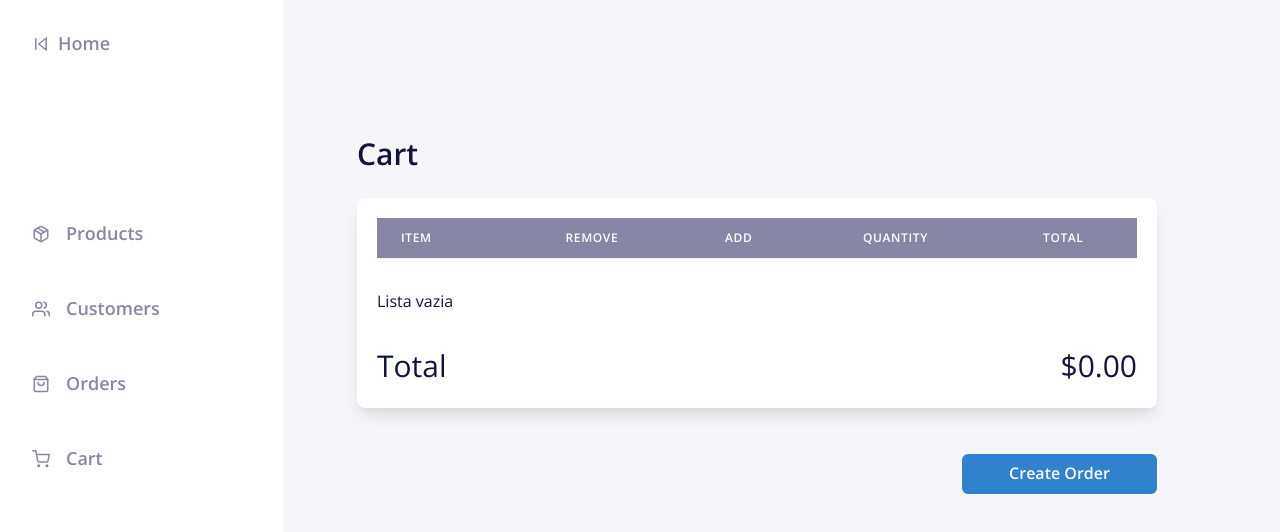
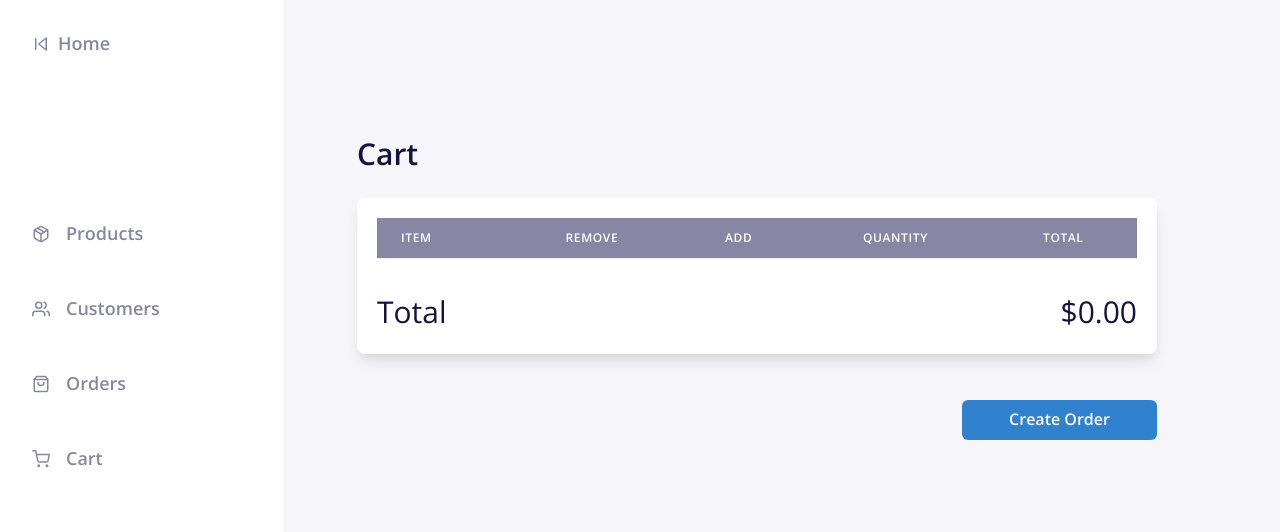
Before and after one commit to Jose-Caldas/jrc-app-store, a Next.js app: page /cart in a window 1280 px wide. Shown: the top 532 px of the page. Built offline with nearby package versions, Linux system fonts and the light colour scheme.

Commit message:
add: total to component cart

```diff
--- a/src/pages/cart.tsx
+++ b/src/pages/cart.tsx
@@ -35,13 +35,17 @@ export default function Cart() {
     (state) => state.recoverFromLocalStorage
   );
 
+  const total = cart?.reduce((acc, item) => {
+    return acc + item.price;
+  }, 0);
+
   // Set o cookie em forma serializavel
   // Pegar o cookie e voltar para o tipo primitivo
 
   useEffect(() => {
     try {
       const products = nookies.get()?.cart;
-      console.log(products);
+      // console.log(products);
 
       return recoverFromLocalStorage(JSON.parse(products)?.cart);
     } catch (e) {
@@ -49,9 +53,6 @@ export default function Cart() {
       return [];
     }
   }, []);
-
-  // const total = cart.reduce((acc, price) => acc + price);
-  // console.log(total);
 
   return (
     <Flex>
@@ -88,12 +89,9 @@ export default function Cart() {
                 </Th>
               </Tr>
             </Thead>
-            {cart?.length === 0 ? (
-              <Text mt="30px">Lista vazia</Text>
-            ) : (
-              cart.map((product) => (
-                <Tbody color="#8886A5">
-                  <Tr key={product._id}>
+            {cart.map((product) => (
+              <Tbody color="#8886A5" key={product._id}>
+                <Tr>
                   <Td w="290px">{product.name}</Td>
                   <Td textAlign="center">
                     <Button
@@ -112,28 +110,21 @@ export default function Cart() {
                       onClick={() => onAddToCart(product)}
                       bg="transparent"
                     >
-                        <Icon
-                          as={FiPlusCircle}
-                          color="#577BF9"
-                          fontSize="20px"
-                        />
+                      <Icon as={FiPlusCircle} color="#577BF9" fontSize="20px" />
                     </Button>
                   </Td>
-                    <Td textAlign="center">
-                      <Text>0</Text>
-                    </Td>
+                  <Td textAlign="center">0</Td>
                   <Td textAlign="center" color="#8886A5">
-                      <Text>{numberFormat.format(product.price)}</Text>
+                    {numberFormat.format(product.price)}
                   </Td>
                 </Tr>
               </Tbody>
-              ))
-            )}
+            ))}
           </Table>
 
           <Flex justify="space-between" fontSize="30px" mt="30px">
             <Text>Total</Text>
-            <Text>{numberFormat.format(0)}</Text>
+            <Text>{numberFormat.format(parseInt(total))}</Text>
           </Flex>
         </Box>
         <Flex justify="flex-end" mt="46px">
```
Lines whose indentation alone changed are shown as unchanged.
